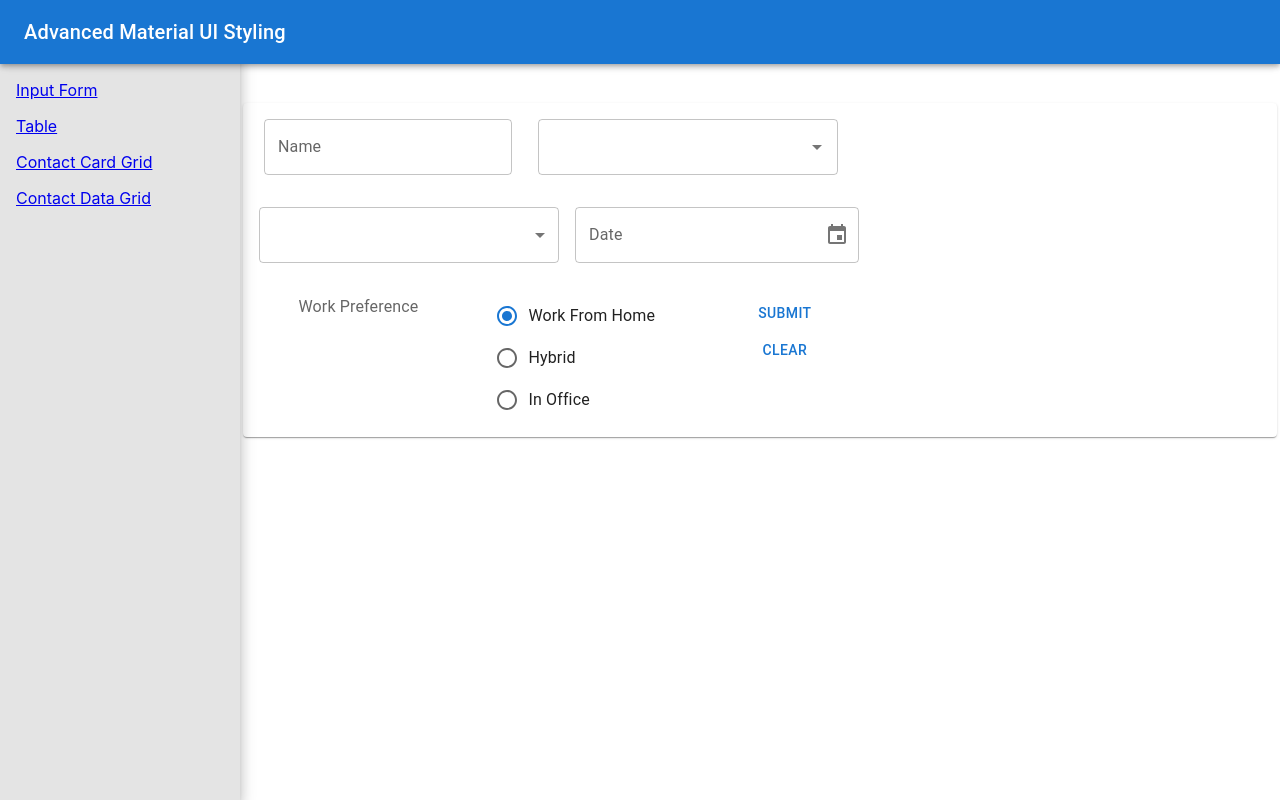
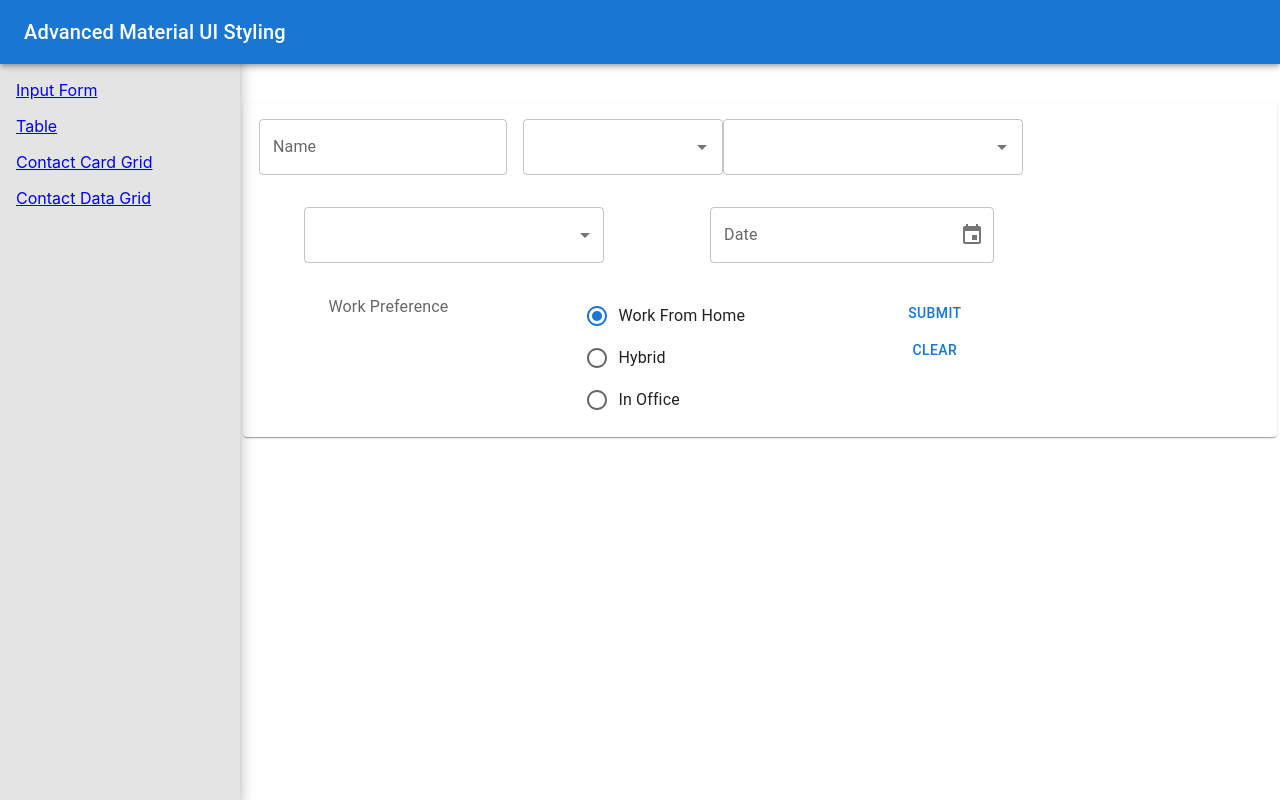
Before and after one commit to vuongicesmile/Advanced_MaterialUI, a React (Create React App) app in the folder learning-advanced-mui/beautiful-mui-app/: page /form in a window 1280 px wide. Built offline with nearby package versions, Linux system fonts and the light colour scheme.

Commit message:
advanced autocompleted

```diff
--- a/learning-advanced-mui/beautiful-mui-app/src/Components/Form/FormSubcomponents/BeautifulAutocomplete.tsx
+++ b/learning-advanced-mui/beautiful-mui-app/src/Components/Form/FormSubcomponents/BeautifulAutocomplete.tsx
@@ -1,5 +1,5 @@
 import { Autocomplete, TextField } from "@mui/material";
-import { minWidth } from "../ContactForm";
+import { minWidth } from "../../Saffold/Form/ContanctForm.tsx";
 
 const roles = ["Software Dev", "Architect", "Designer", "Business Analyst"];
 
@@ -15,6 +15,7 @@ export default function BeautifulAutocomplete(
       options={roles}
       sx={{ minWidth: minWidth }}
       isOptionEqualToValue={(option, value) => option === value || value === ""}
+      //  nếu sử dụng js thì sẽ không cần,ràng buộc điều kiện khi là rỗng hoặc empty thoi
       renderInput={(params) => {
         return (
           <TextField
@@ -29,6 +30,7 @@ export default function BeautifulAutocomplete(
         )
       }}
       getOptionLabel={(roleOption) => `${roleOption}`}
+      // giống như một bộ lọc , khi nhập vào input thì tiến hành apply filter
       renderOption={(props, option) => {
         return (
           <li {...props}>
@@ -36,12 +38,14 @@ export default function BeautifulAutocomplete(
           </li>
         )
       }}
-      ListboxProps={{
+      ListboxProps={{ // custom trong dropdown auuto comple , màu chữ là gì abc
+    //  dùng để ignore ts
         //@ts-ignore
         sx: {
           height: 100,
           color: "primary.dark",
-          "& li.MuiAutocomplete-option:nth-child(even)": { backgroundColor: "green" },
+          "& li.MuiAutocomplete-option:nth-child(even)":
+          { backgroundColor: "green" },
           "& li.MuiAutocomplete-option:hover": { backgroundColor: "gold" },
           "& li.MuiAutocomplete-option[aria-selected='true'].Mui-focused": { backgroundColor: "gold" }
         }
--- a/learning-advanced-mui/beautiful-mui-app/src/Components/Form/FormSubcomponents/BeautifulSelect.tsx
+++ b/learning-advanced-mui/beautiful-mui-app/src/Components/Form/FormSubcomponents/BeautifulSelect.tsx
@@ -1,6 +1,6 @@
 import { useEffect, useRef, useState, ReactNode } from "react";
 import { Select, SelectChangeEvent } from "@mui/material";
-import { minWidth } from "../ContactForm";
+import { minWidth } from "../../Saffold/Form/ContanctForm.tsx";
 
 export default function BeautifulSelect(
   props: {
--- a/learning-advanced-mui/beautiful-mui-app/src/Components/Saffold/Form/ContanctForm.tsx
+++ b/learning-advanced-mui/beautiful-mui-app/src/Components/Saffold/Form/ContanctForm.tsx
@@ -5,6 +5,7 @@ import { DesktopDatePicker } from "@mui/x-date-pickers/DesktopDatePicker";
 import { AdapterDayjs } from '@mui/x-date-pickers/AdapterDayjs';
 import { contactData, FormValues } from '../../../Data/ContactData.tsx';
 import BeautifulTextField from '../../Form/FormSubcomponents/BeautifulTextField.tsx';
+import BeautifulAutocomplete from '../../Form/FormSubcomponents/BeautifulAutocomplete.tsx';
 
 
 const roles = ["React", "Angular", "Python", "NodeJS", "Machine Learning"];
@@ -97,6 +98,11 @@ export default function ContactForm() {
               sx={{ minWidth: 300, marginRight: 2}}
               value={FormValues.name}
               onChange={handleTextFieldChange} // onchange đầu tiên của input
+            />
+            {/* -------- */}
+            <BeautifulAutocomplete
+            value={FormValues.role || ""}
+            onInputChange={() => {}}
             />
             {/* ------------------------------------ */}
             {/*  dropdown input cho phép xóa */}
```
